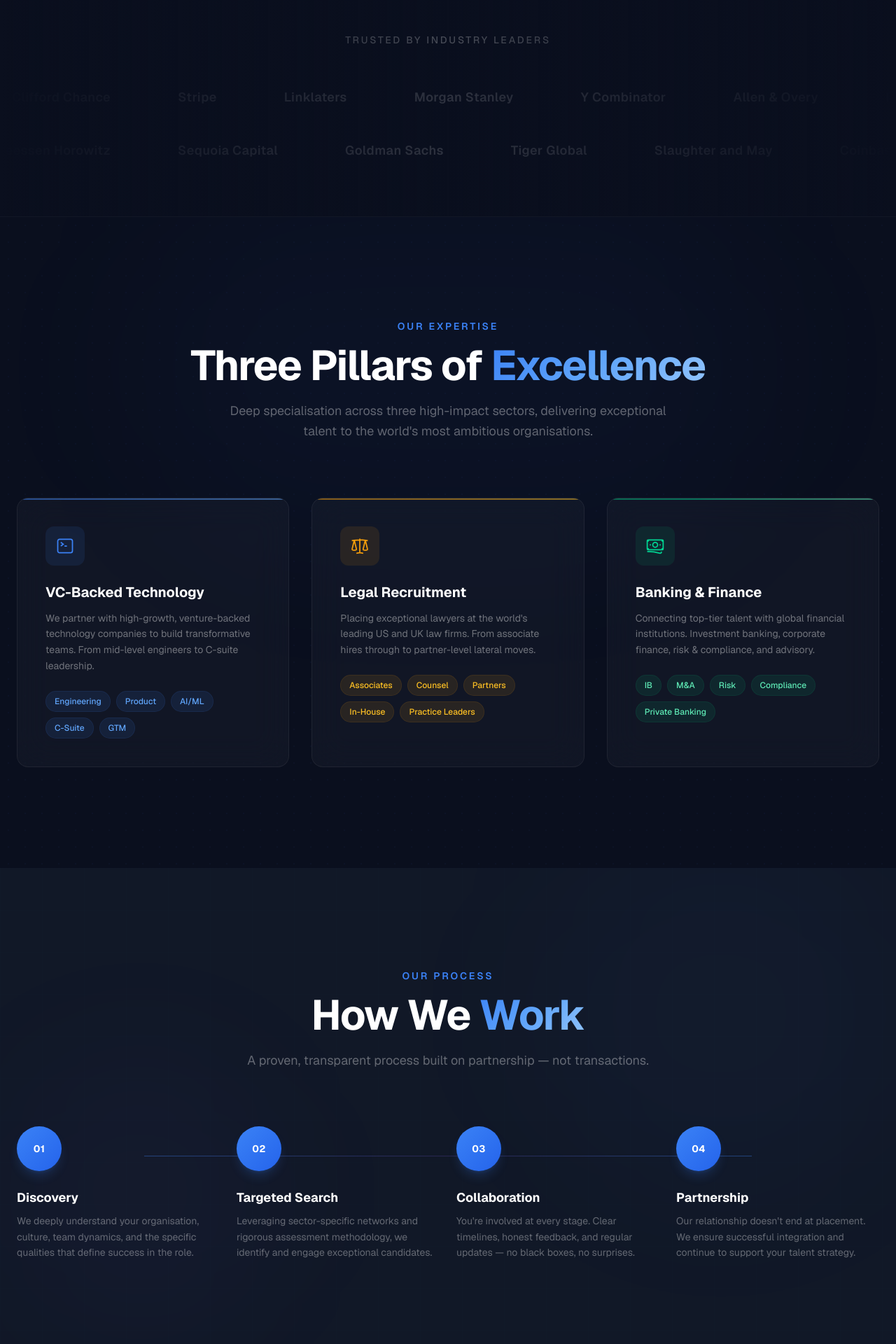
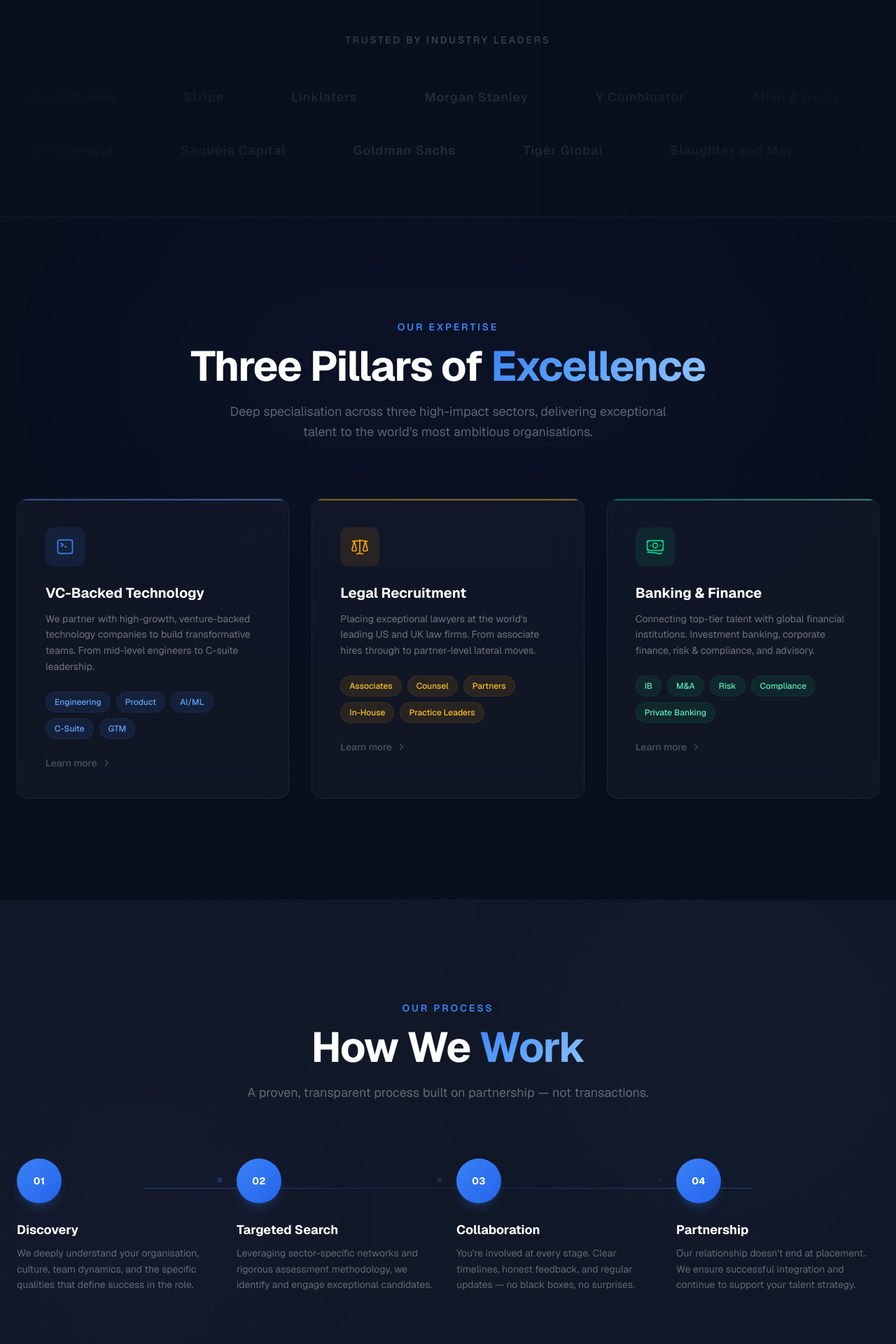
Before and after one commit to ml-lubich/w3sourcing, a Next.js app: page / in a window 1280 px wide. Shown: the part 820-2740 px from the top of the page at 70% size. Built offline with nearby package versions, Linux system fonts and the light colour scheme.

Commit message:
refine: Ralph loop 5 - hero spotlight, smoother marquee, service learn-more, step connectors, section dividers
Co-Authored-By: Claude Opus 4.6 <noreply@anthropic.com>

```diff
--- a/src/app/page.tsx
+++ b/src/app/page.tsx
@@ -14,6 +14,10 @@ import { CTA } from "@/components/cta";
 import { Contact } from "@/components/contact";
 import { Footer } from "@/components/footer";
 
+function SectionDivider() {
+  return <div className="section-divider" />;
+}
+
 export default function Home() {
   return (
     <>
@@ -21,14 +25,22 @@ export default function Home() {
       <main>
         <Hero />
         <TrustedBy />
+        <SectionDivider />
         <Services />
+        <SectionDivider />
         <HowWeWork />
         <Stats />
+        <SectionDivider />
         <WhyUs />
+        <SectionDivider />
         <Industries />
+        <SectionDivider />
         <Testimonials />
+        <SectionDivider />
         <GlobalOffices />
+        <SectionDivider />
         <CTA />
+        <SectionDivider />
         <Contact />
       </main>
       <Footer />
--- a/src/components/hero.tsx
+++ b/src/components/hero.tsx
@@ -149,6 +149,9 @@ export function Hero() {
         </motion.div>
       </motion.div>
 
+      {/* Radial gradient spotlight */}
+      <div className="absolute top-1/2 left-1/2 -translate-x-1/2 -translate-y-1/2 w-[800px] h-[800px] rounded-full pointer-events-none" style={{ background: "radial-gradient(circle, rgba(59,130,246,0.04) 0%, transparent 70%)" }} />
+
       <div className="absolute bottom-0 left-0 right-0 h-48 bg-gradient-to-t from-navy via-navy/50 to-transparent" />
 
       <motion.div initial={{ opacity: 0 }} animate={{ opacity: 1 }} transition={{ delay: 2.5, duration: 1 }} className="absolute bottom-10 left-1/2 -translate-x-1/2 z-10">
--- a/src/components/how-we-work.tsx
+++ b/src/components/how-we-work.tsx
@@ -73,8 +73,25 @@ export function HowWeWork() {
                 )}
                 <div className="text-center lg:text-left">
                   <h3 className="text-lg font-bold text-white mb-2 group-hover:text-blue-light transition-colors duration-300">{step.title}</h3>
-                  <p className="text-white/35 text-sm leading-relaxed">{step.description}</p>
+                  <p className="text-white/35 text-sm leading-relaxed group-hover:text-white/45 transition-colors duration-500">{step.description}</p>
                 </div>
+
+                {/* Step connector pulse - desktop */}
+                {i < steps.length - 1 && (
+                  <motion.div
+                    initial={{ opacity: 0 }}
+                    whileInView={{ opacity: 1 }}
+                    viewport={{ once: true }}
+                    transition={{ delay: 0.8 + i * 0.2, duration: 0.5 }}
+                    className="hidden lg:block absolute top-[28px] -right-3 w-6 h-6"
+                  >
+                    <motion.div
+                      animate={{ scale: [1, 1.3, 1], opacity: [0.3, 0.6, 0.3] }}
+                      transition={{ duration: 2, repeat: Infinity, delay: i * 0.5 }}
+                      className="w-1.5 h-1.5 rounded-full bg-blue/40 mx-auto"
+                    />
+                  </motion.div>
+                )}
               </motion.div>
             ))}
           </div>
--- a/src/components/services.tsx
+++ b/src/components/services.tsx
@@ -130,12 +130,20 @@ export function Services() {
                   </motion.div>
                   <h3 className="text-xl font-bold text-white mb-3">{service.title}</h3>
                   <p className="text-white/40 leading-relaxed text-sm mb-6">{service.description}</p>
-                  <div className="flex flex-wrap gap-2">
+                  <div className="flex flex-wrap gap-2 mb-6">
                     {service.tags.map((tag) => (
                       <span key={tag} className={`text-xs font-medium px-3 py-1.5 rounded-full border transition-all duration-300 cursor-default ${colors.tag}`}>
                         {tag}
                       </span>
                     ))}
+                  </div>
+
+                  {/* Learn more indicator */}
+                  <div className="flex items-center gap-1.5 text-white/25 group-hover:text-white/50 transition-colors duration-500 text-sm font-medium">
+                    <span>Learn more</span>
+                    <motion.svg className="w-3.5 h-3.5" fill="none" viewBox="0 0 24 24" stroke="currentColor" strokeWidth={2}>
+                      <path d="M9 5l7 7-7 7" />
+                    </motion.svg>
                   </div>
                 </div>
               </motion.div>
--- a/src/components/stats.tsx
+++ b/src/components/stats.tsx
@@ -72,9 +72,15 @@ export function Stats() {
                   >
                     {iconMap[stat.icon]}
                   </motion.div>
-                  <div className="text-3xl sm:text-4xl lg:text-5xl font-bold gradient-text-blue mb-2">
+                  <motion.div
+                    initial={{ opacity: 0, scale: 0.5 }}
+                    whileInView={{ opacity: 1, scale: 1 }}
+                    viewport={{ once: true }}
+                    transition={{ delay: 0.2 + i * 0.1, duration: 0.6, type: "spring" }}
+                    className="text-3xl sm:text-4xl lg:text-5xl font-bold gradient-text-blue mb-2"
+                  >
                     <AnimatedCounter value={stat.value} suffix={stat.suffix} inView={isInView} />
-                  </div>
+                  </motion.div>
                   <div className="text-white font-semibold text-sm mb-1">{stat.label}</div>
                   <div className="text-white/25 text-xs">{stat.description}</div>
                 </div>
--- a/src/components/trusted-by.tsx
+++ b/src/components/trusted-by.tsx
@@ -12,7 +12,7 @@ const companies = [
 function LogoItem({ name }: { name: string }) {
   return (
     <div className="flex items-center justify-center px-8 py-4 mx-4 whitespace-nowrap">
-      <span className="text-white/15 font-semibold text-lg tracking-wide hover:text-white/30 transition-colors duration-500">{name}</span>
+      <span className="text-white/[0.12] font-semibold text-lg tracking-wider hover:text-white/25 transition-colors duration-700 select-none">{name}</span>
     </div>
   );
 }
```
